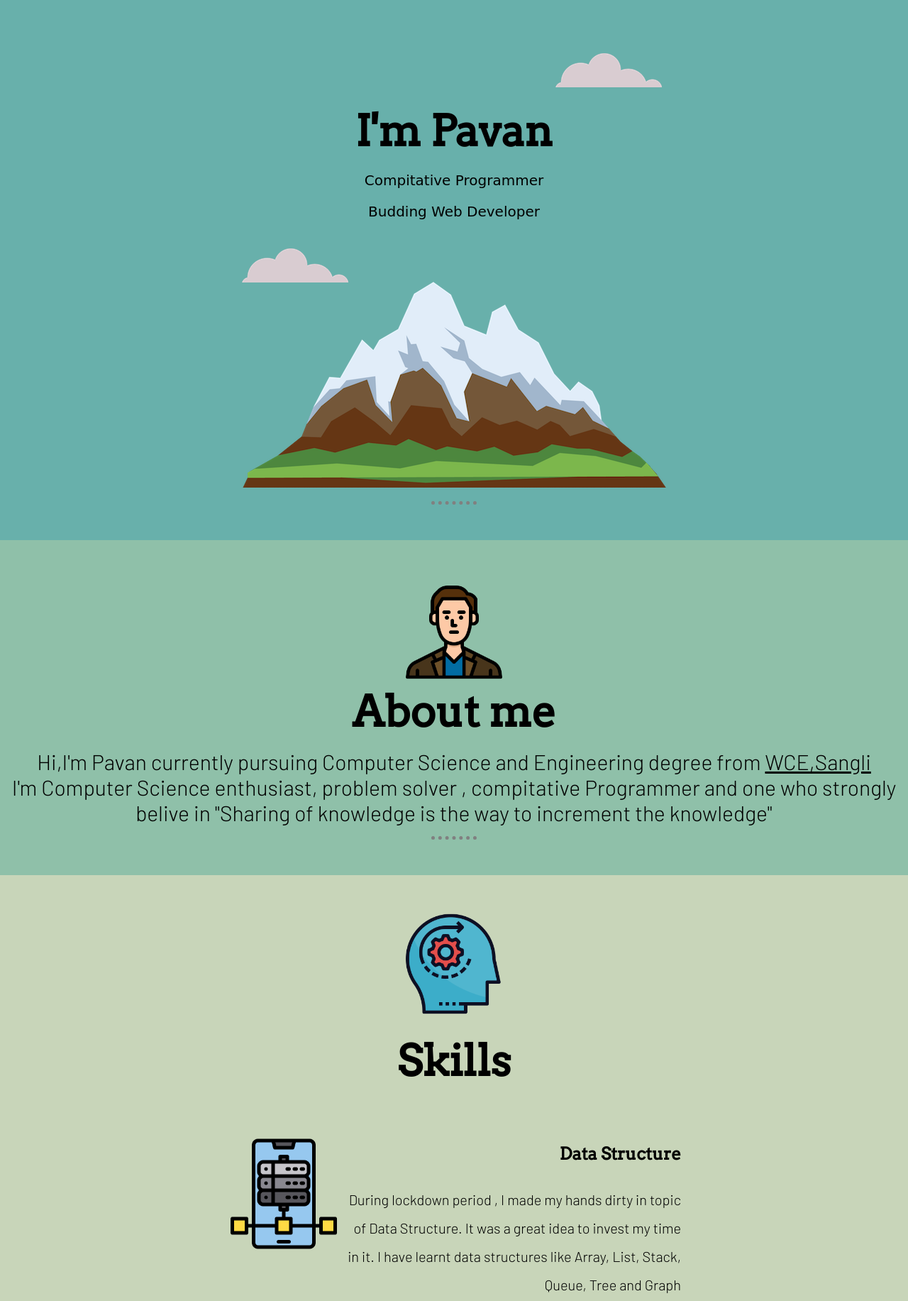
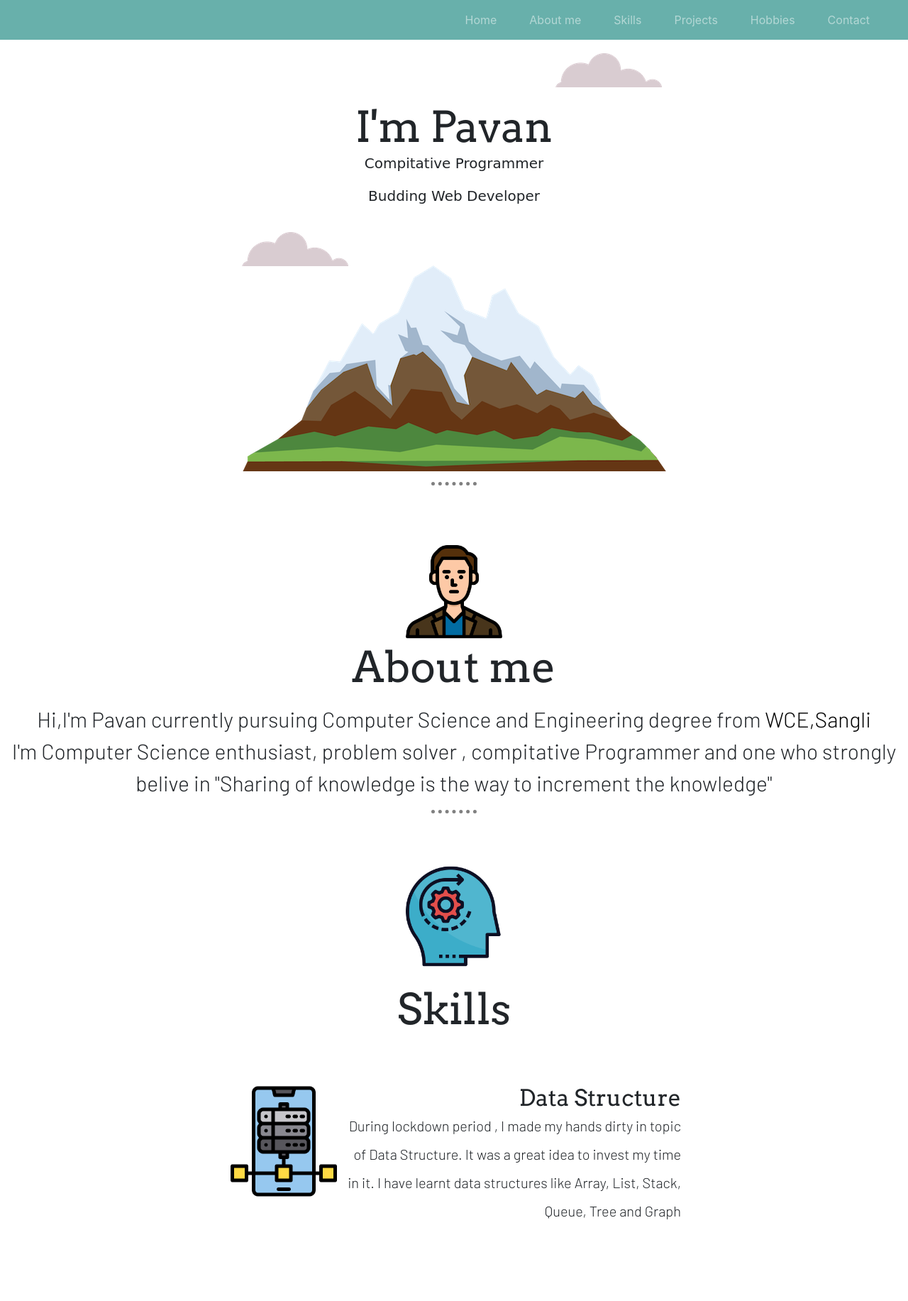
Before and after one commit to pavanshinde7494/CV, a plain HTML site: page index.html in a window 1280 px wide. Shown: the top 1833 px of the page at 71% size. Drawn offline with nearby package versions, Linux system fonts and the light colour scheme.

Commit message:
Update index.html

```diff
--- a/index.html
+++ b/index.html
@@ -5,6 +5,10 @@
         <meta name="viewport" content="width=device-width, initial-scale=1.0">
         <meta name="description" content="Pavan Shinde">
         <meta name="author" content="Pavan Shinde CV">
+        <script src="https://code.jquery.com/jquery-3.2.1.slim.min.js" integrity="sha384-KJ3o2DKtIkvYIK3UENzmM7KCkRr/rE9/Qpg6aAZGJwFDMVNA/GpGFF93hXpG5KkN" crossorigin="anonymous"></script>
+        <script src="https://cdnjs.cloudflare.com/ajax/libs/popper.js/1.12.9/umd/popper.min.js" integrity="sha384-ApNbgh9B+Y1QKtv3Rn7W3mgPxhU9K/ScQsAP7hUibX39j7fakFPskvXusvfa0b4Q" crossorigin="anonymous"></script>
+        <script src="https://maxcdn.bootstrapcdn.com/bootstrap/4.0.0/js/bootstrap.min.js" integrity="sha384-JZR6Spejh4U02d8jOt6vLEHfe/JQGiRRSQQxSfFWpi1MquVdAyjUar5+76PVCmYl" crossorigin="anonymous"></script>
+        <link rel="stylesheet" href="https://maxcdn.bootstrapcdn.com/bootstrap/4.0.0/css/bootstrap.min.css" integrity="sha384-Gn5384xqQ1aoWXA+058RXPxPg6fy4IWvTNh0E263XmFcJlSAwiGgFAW/dAiS6JXm" crossorigin="anonymous">
         <link rel="stylesheet" href="CSS/style.css" >
         <link rel="icon" href="CSS - My Site Images\favicon%20(1).ico">
         <link href="https://fonts.googleapis.com/css2?family=Arvo&display=swap" rel="stylesheet">
@@ -13,8 +17,34 @@
         <title>Pavan Shinde</title>
     </head>
     <body>
-
-        <div class="div01">
+        <nav class="navbar navbar-expand-lg navbar-dark navbar fixed-top" style="background-color: #68b0ab;">
+        <button class="navbar-toggler" type="button" data-toggle="collapse" data-target="#navbarSupportedContent" aria-controls="navbarSupportedContent" aria-expanded="false" aria-label="Toggle navigation">
+            <span class="navbar-toggler-icon"></span>
+        </button>
+    <div class="collapse navbar-collapse" id="navbarSupportedContent">
+        <ul class="navbar-nav ml-auto">
+            <li class="nav-item" style="padding-right: 30px;">
+                <a class="nav-link special-for-a" href="#div01">Home</a>
+            </li>
+            <li class="nav-item" style="padding-right: 30px;">
+                <a class="nav-link  special-for-a" href="#div02">About me</a>
+            </li>
+            <li class="nav-item" style="padding-right: 30px;">
+                <a class="nav-link special-for-a" href="#div03">Skills</a>
+            </li>
+            <li class="nav-item" style="padding-right: 30px;">
+                <a class="nav-link special-for-a" href="#div04">Projects</a>
+            </li>
+            <li class="nav-item" style="padding-right: 30px;">
+                <a class="nav-link special-for-a" href="#div05">Hobbies</a>
+            </li>
+            <li class="nav-item" style="padding-right: 30px;">
+                <a class="nav-link special-for-a" href="#div06">Contact</a>
+            </li>
+        </ul>
+        </div>
+      </nav>
+        <div id="div01">
             <img class="top-cloud" src="CSS - My Site Images\cloud.png">
             <h1>I'm Pavan</h1>
             <p style="font-family: cursive ; font-weight: normal;">Compitative Programmer</p>
@@ -23,13 +53,13 @@
             <img style="padding-bottom: 15px"src="CSS - My Site Images\mountain.png">
             <hr>
         </div>
-        <div class="div02">
+        <div id="div02">
             <img class="myimg" src="CSS - My Site Images\graphic-designer (1).png" >
             <h1>About me</h1>
             <p style="margin:0;" class="para-intro">Hi,I'm Pavan currently pursuing Computer Science and Engineering degree from <a href ="http://www.walchandsangli.ac.in/" >WCE,Sangli</a><br>I'm Computer Science enthusiast, problem solver , compitative Programmer and one who strongly belive in "Sharing of knowledge is the way to increment the knowledge" </p>
             <hr>
         </div>
-        <div class="div03">
+        <div id="div03">
             <img class="myimg" src="CSS - My Site Images\logical-thinking.png">
             <h1 style="padding-bottom: 20px;padding-top: 20px;">Skills</h1>
             <div class="div03-1">
@@ -49,7 +79,7 @@
             </div>
             <hr>
         </div>
-        <div class="div04">
+        <div id="div04">
             <img class="myimg" src="CSS - My Site Images\project.png">
             <h1 style="padding-bottom: 20px;padding-top: 20px; ">Projects</h1>
             <div class="div04-1">
@@ -64,7 +94,7 @@
             </div>
             <hr>
         </div>
-        <div class="div05">
+        <div id="div05">
             <h1 style="padding-bottom: 20px;padding-top: 20px; ">Hobbies</h1>
             <div class="div05-1">
                 <img class="skillimg" src="CSS - My Site Images\book.png" style="float: left; margin-right: 10px;">
@@ -78,7 +108,7 @@
             </div>
             <hr>
         </div>
-        <div class="div06" >
+        <div id="div06" >
             <div class="btn01 btn02 btn03" style="display: block;margin: 0 auto 100px auto; position: relative;top:50px;; "> Connect with me</div>
 <!--                <h1 style="padding-bottom: 20px;padding-top: 20px; ">Contact me</h1>-->
                 <div class="div06-1">
```
